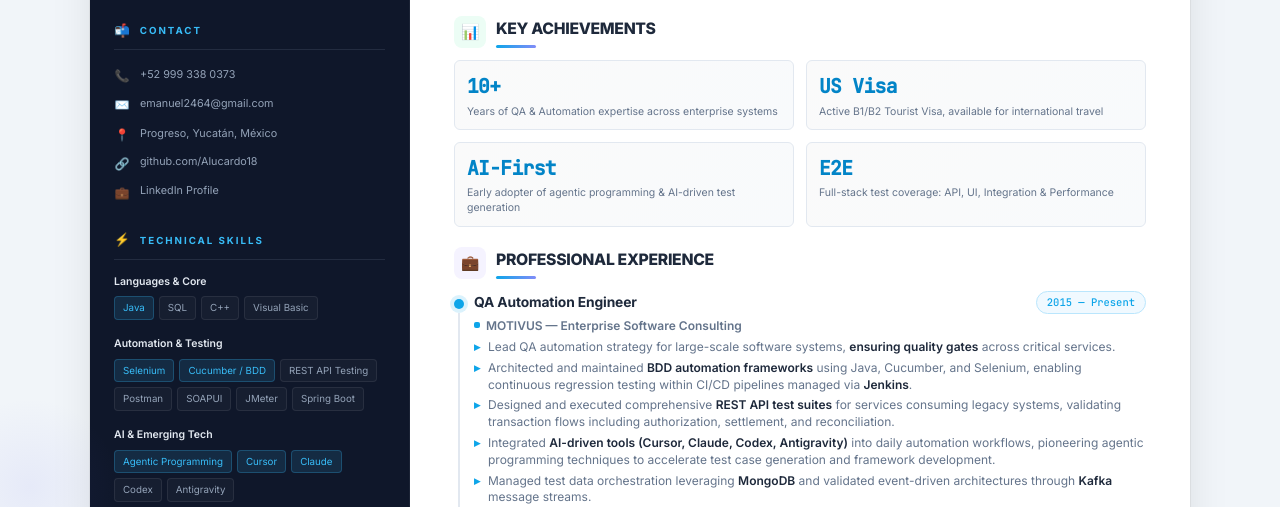
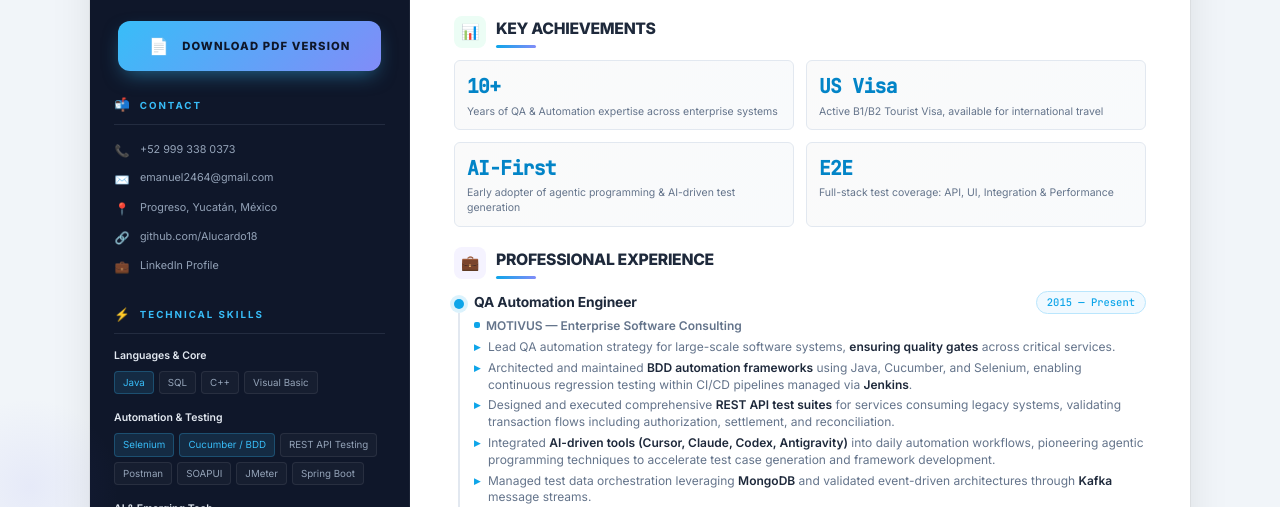
Before and after one commit to Alucardo18/RESUME, a website: page index.html in a window 1280 px wide. Shown: the part 283-790 px from the top of the page. Drawn offline with Linux system fonts and the light colour scheme.

Commit message:
feat: add premium PDF download button to resume

```diff
--- a/index.html
+++ b/index.html
@@ -342,6 +342,68 @@
       border-radius: 3px;
       background: linear-gradient(90deg, var(--sidebar-accent), #818cf8);
       transition: width 1s ease-out;
+    }
+
+    /* --- Sidebar: Download Button --- */
+    .download-container {
+      margin-top: 24px;
+      padding: 0 4px;
+    }
+
+    .btn-download {
+      display: flex;
+      align-items: center;
+      justify-content: center;
+      gap: 12px;
+      padding: 12px;
+      background: linear-gradient(135deg, var(--sidebar-accent), #818cf8);
+      color: var(--sidebar-bg);
+      text-decoration: none;
+      border-radius: 12px;
+      font-size: 0.75rem;
+      font-weight: 800;
+      text-transform: uppercase;
+      letter-spacing: 0.1em;
+      transition: all 0.4s cubic-bezier(0.175, 0.885, 0.32, 1.275);
+      box-shadow: 0 8px 20px -6px rgba(56, 189, 248, 0.5);
+      position: relative;
+      overflow: hidden;
+      border: none;
+      cursor: pointer;
+    }
+
+    .btn-download::before {
+      content: '';
+      position: absolute;
+      top: 0;
+      left: -100%;
+      width: 100%;
+      height: 100%;
+      background: linear-gradient(
+        90deg,
+        transparent,
+        rgba(255, 255, 255, 0.3),
+        transparent
+      );
+      transition: 0.6s;
+    }
+
+    .btn-download:hover::before {
+      left: 100%;
+    }
+
+    .btn-download:hover {
+      transform: translateY(-3px) scale(1.02);
+      box-shadow: 0 12px 25px -8px rgba(56, 189, 248, 0.6);
+      color: white;
+    }
+
+    .btn-download:active {
+      transform: translateY(0) scale(0.98);
+    }
+
+    .btn-download .icon {
+      font-size: 1.1rem;
     }
 
     /* ═══════════════════════════════════════════════
@@ -892,7 +954,8 @@
     }
 
     @media print {
-      .cv-interactive-section {
+      .cv-interactive-section,
+      .download-container {
         display: none !important;
       }
     }
@@ -914,6 +977,11 @@
         <div class="sidebar-name">Emmanuel<br>Gonzalez L.</div>
         <div class="sidebar-title">Senior QA Automation Engineer</div>
         <div class="sidebar-tagline">Quality Architect · SDET · US Tourist Visa Holder</div>
+        <div class="download-container">
+          <a href="Emmanuel_Gonzalez_Antigravity_CV.pdf" class="btn-download" download>
+            <span class="icon">📄</span> Download PDF Version
+          </a>
+        </div>
       </div>
 
       <!-- Contact -->
```
